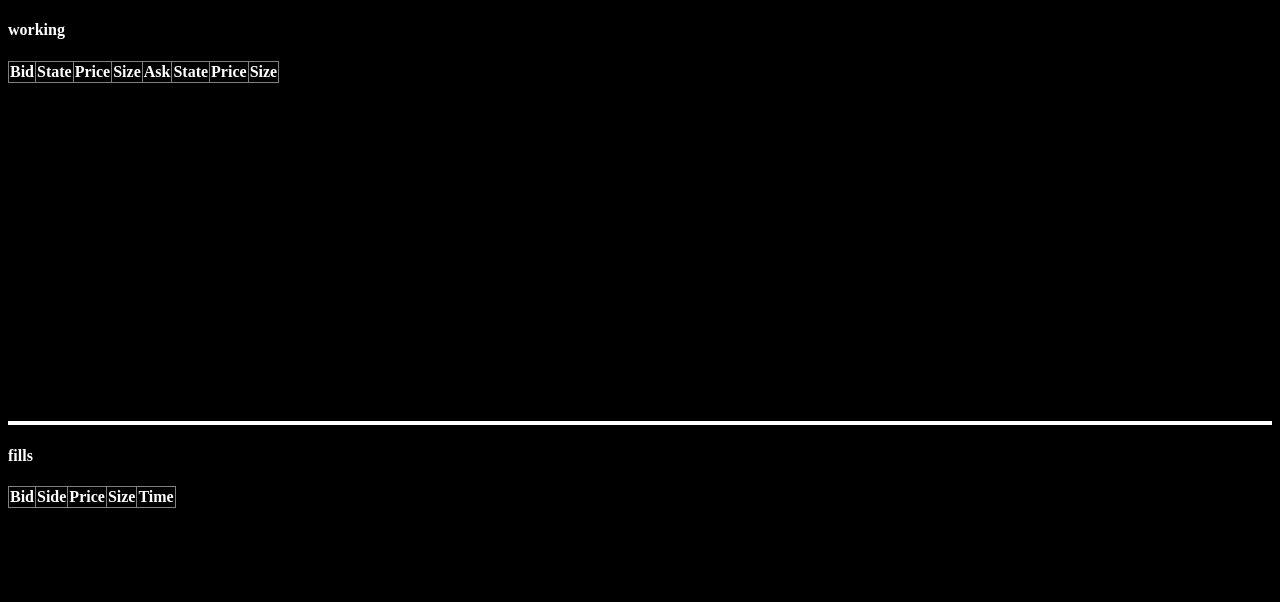
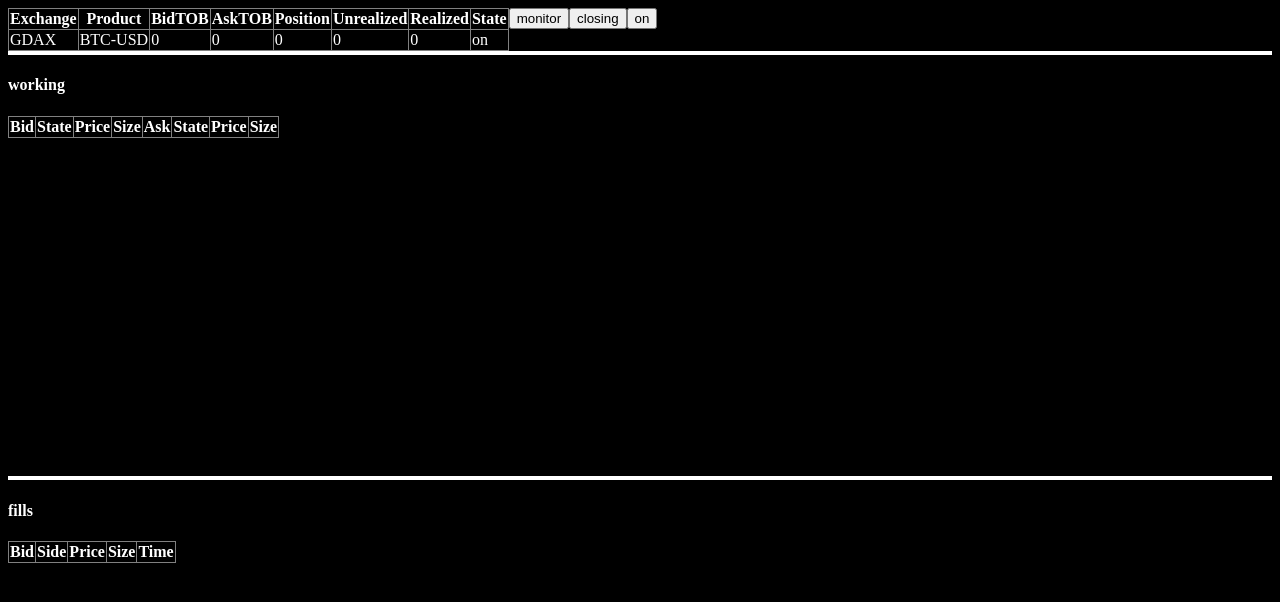
Before and after one commit to pma9/cr, a plain HTML site: page Client/productPage.html in a window 1280 px wide. Drawn offline with nearby package versions, Linux system fonts and the light colour scheme; files that its build step writes are made by us from their sources; no server answers.

Commit message:
state toggle works

```diff
--- a/Client/productPage.html
+++ b/Client/productPage.html
@@ -25,6 +25,11 @@
       });
       socket.on('bidFill',function(fill){
         addFill('bidFills',fill);
+      });
+      socket.on('overviewUpdate',function(row,column,value){
+        var row = document.getElementById(row);
+        var cell = row.cells.namedItem(column);
+        cell.innerHTML = value;
       });
       function update(id,data){
          var element = document.getElementById(id);
@@ -72,10 +77,42 @@
         cell3.innerHTML = fill.size;
         cell4.innerHTML = fill.time;
       }
+      function updateState(state){
+        console.log(state);
+        socket.emit('updateState',state);
+      }
     </script>
   </head>
   <body bgcolor = black>
   <div id="container">
+    <div id="overview_div">
+      <table style='font-size:12pt;float:left;' id="overview">
+        <tr>
+          <th>Exchange</th>
+          <th>Product</th>
+          <th>BidTOB</th>
+          <th>AskTOB</th>
+          <th>Position</th>
+          <th>Unrealized</th>
+          <th>Realized</th>
+          <th>State</th>
+        </tr>
+        <tr id="GDAX_BTC-USD">
+          <td>GDAX</td>
+          <td>BTC-USD</td>
+          <td id="BidTOB">0</td>
+          <td id="AskTOB">0</td>
+          <td id="Position">0</td>
+          <td id="Unrealized">0</td>
+          <td id="Realized">0</td>
+          <td id="State">on</td>
+        </tr>
+      </table>
+      <button style='float:left;' onclick="updateState('monitor')">monitor</button>
+      <button style='float:left;' onclick="updateState('closing')">closing</button>
+      <button style='float:left;' onclick="updateState('on')">on</button>
+    </div>
+    <div style='clear:left;' id="top_divider_div"></div>
     <div id="working_div">
       <h4>working</h4>
       <table style="font-size:12pt;" id="bid">
--- a/Client/style/product.css
+++ b/Client/style/product.css
@@ -8,6 +8,11 @@ width:100%;
 background-color:black;
 margin:auto;
 color:white;
+}
+#top_divider_div{
+height:0.5%;
+width:100%;
+background-color:white;
 }
 
 #divider_div{
```
Also changed, not shown: Client/Server.js (+8 -2 lines), Trading/Level.js (+9 -16 lines).
